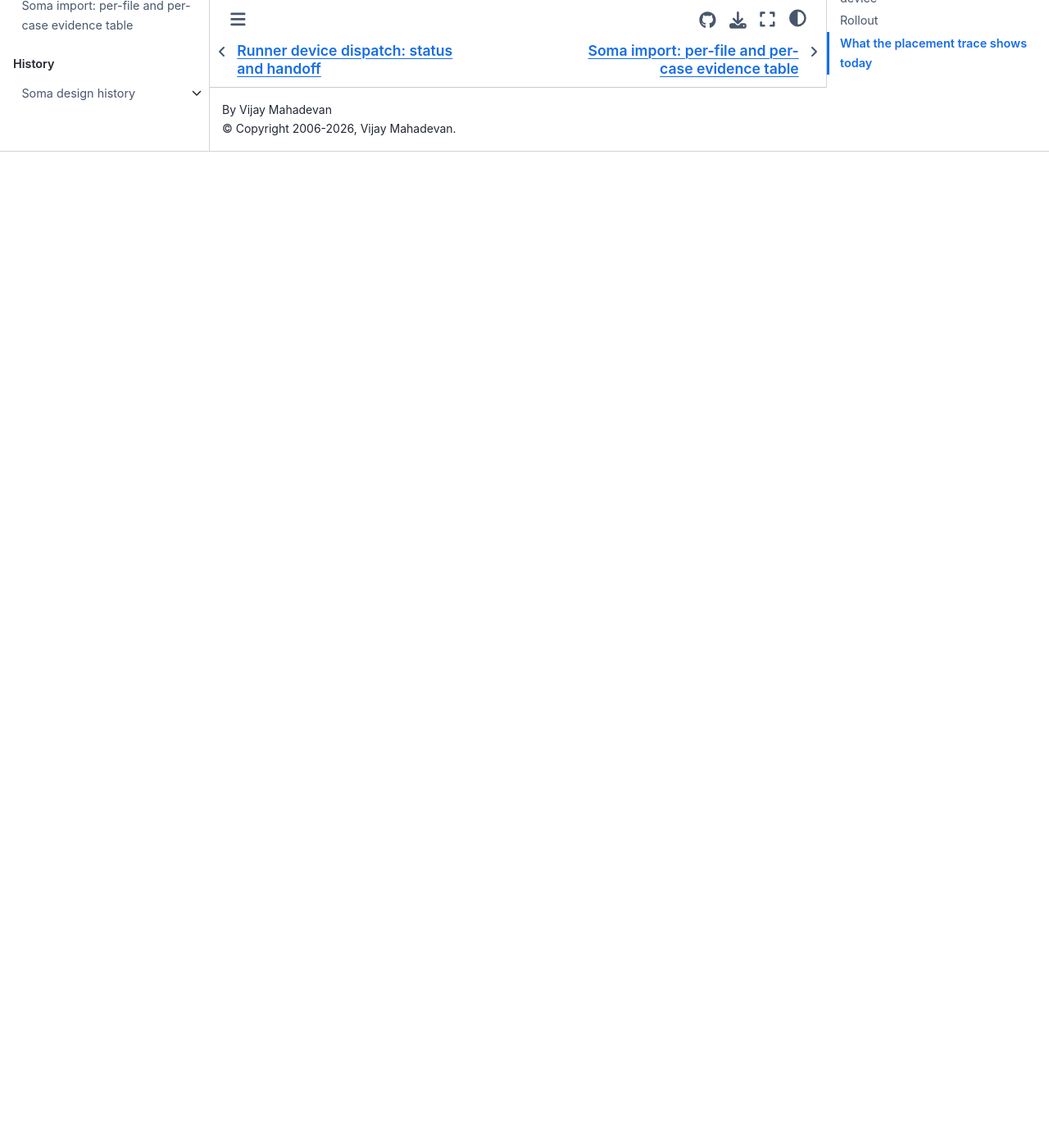
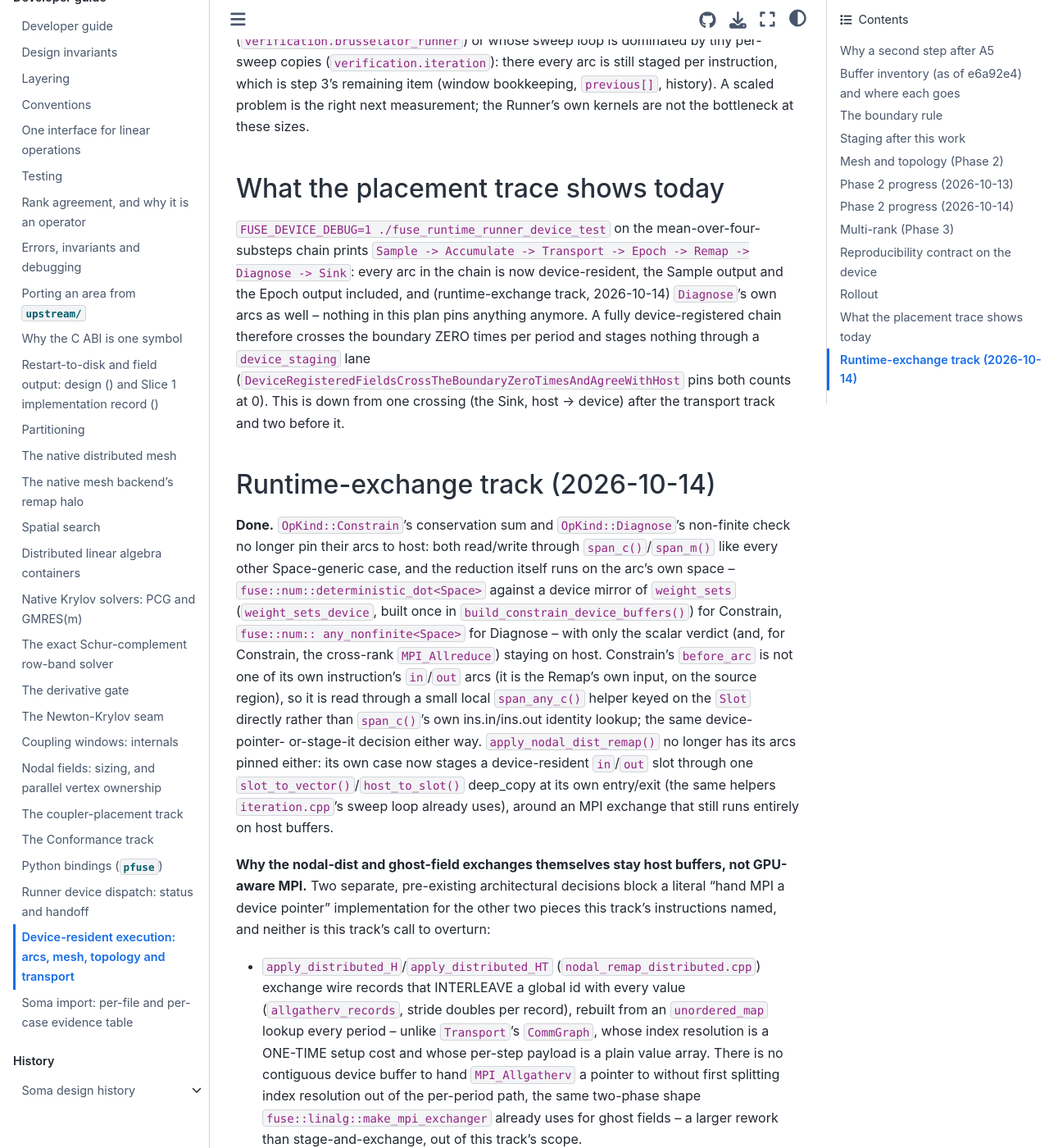
Before and after one commit to vijaysm/fuse, a Sphinx documentation site: the page built from docs/dev/device-resident-arcs.md, in a window 1280 px wide and 1400 px high, scrolled down 10838 px. Shown: the whole window at 82% size. Built offline with Sphinx 7.4.7 and the Sphinx Book theme 1.1.4, drawn with Linux system fonts in a browser that asks for light colours; pages that are not in the unit, such as notebooks, are missing from menus; before the commit the page ends 11023 px from its top, so only the background shows below that; some of the changed text lies outside the part shown.

Commit message:
docs: update the device-resident arcs design for the runtime exchange
Buffer inventory, boundary rule, rollout status and placement trace
updated for Constrain, Diagnose and the distributed-nodal Remap.

```diff
--- a/docs/dev/device-resident-arcs.md
+++ b/docs/dev/device-resident-arcs.md
@@ -28,8 +28,8 @@
 | `RegionRuntime::x_old/x_new/x_out`, accelerator state | host vectors, `Accelerator` host-only | stay host; the gather `slots[b.feed_arc] → x_old` and scatter back become `deep_copy`s per sweep over the Newton/Picard interface vector (small by construction: interface dofs, not fields) |
 | transport `send_buf/recv_buf` | host vectors, `MPI_Alltoallv` | **done (transport track, 2026-10-13):** `Impl::transport_device` (device views, built once when both of a Transport instruction's arcs land on the device) when `Transport::is_gpu_aware()` is true at run time; otherwise the pack/unpack kernels still run on the device and only the already-existing host `send`/`recv` buffers stage the `MPI_Alltoallv` itself. A mixed device/host arc pair stages the device side through `Impl::transport_in_scratch`/`transport_out_scratch` and runs the ordinary host loop. |
 | `RemapCsr` / `remap_csr_device` | host triplets + device twin built at resolve | device CSR is the primary in Device mode; builders may produce it directly (Phase 2) |
-| `weight_sets` (Constrain measures) | host vectors | host; `Constrain` integrates on the arc space and reduces, result to host |
-| `NodalDistRemap` buffers | host, MPI exchange | host; `apply_nodal_dist_remap()` stages its arcs explicitly (it is an MPI exchange like Transport) |
+| `weight_sets` (Constrain measures) | host vectors | **done (runtime-exchange track, 2026-10-14):** host (`weight_sets` never changes after setup); `weight_sets_device` is a device-resident mirror, built once in `build_constrain_device_buffers()`, and `Constrain` integrates on the arc's own space via `fuse::num::deterministic_dot` into `constrain_reduction_scratch`, result to host |
+| `NodalDistRemap` buffers | host, MPI exchange | **done (runtime-exchange track, 2026-10-14):** host; `apply_nodal_dist_remap()` stages its arcs explicitly (it is an MPI exchange like Transport) -- the arcs may now be device-resident (`place_arcs_on_device()` no longer pins them), but `apply_distributed_H`/`apply_distributed_HT`'s own `MPI_Allgatherv` calls stay on host buffers regardless of GPU-aware MPI (see the new "Runtime-exchange track" section below for why) |
 | checkpoint payloads, `verify_save`, Newton seam snapshots (`fixed_point_residual.cpp`) | host copies of slots | `deep_copy` from the arc space into the existing host containers |
 
 ## The boundary rule
@@ -52,11 +52,19 @@
    hypothetical -- a Remap's conservation check pins one of them) -- the
    device-resident side stages through a host scratch buffer and the
    ordinary scalar host loop runs against two host pointers, one crossing
-   for whichever side was device. Still unconditionally host for
-   `apply_nodal_dist_remap()` (a different track's scope);
-3. `Epoch` (status reconciliation is MPI on scalars; the value copy itself runs
-   on the arc space), `Diagnose` (`has_nonfinite` becomes a reduction on the
-   arc space; only the verdict is host), `Constrain` (reduction result);
+   for whichever side was device. `apply_nodal_dist_remap()`
+   (runtime-exchange track, 2026-10-14) is the same shape: a device-
+   resident `in`/`out` arc is staged through one `slot_to_vector()`/
+   `host_to_slot()` deep_copy at the function's own entry/exit, around an
+   MPI exchange (`apply_distributed_H`/`apply_distributed_HT`) that stays
+   on host buffers either way -- see the dedicated section below for why
+   that exchange itself is not GPU-aware;
+3. `Epoch` (status reconciliation is MPI on scalars; the value copy itself
+   runs on the arc space), `Diagnose` (runtime-exchange track, done:
+   `has_nonfinite` is a reduction on the arc space via `any_nonfinite<Space>`;
+   only the verdict is host), `Constrain` (runtime-exchange track, done: the
+   conservation sum is a reduction on the arc space via `deterministic_dot`
+   against `weight_sets_device`; only the scalar verdict is host);
 4. the accelerator interface vector and the window-member bookkeeping
    (`advance_window`'s clocks and the straddle state, which are scalars);
 5. checkpoint/resume and the Newton seam's save/restore.
@@ -250,11 +258,13 @@
    through `slot_to_host()`/`host_to_slot()`/`slot_host_read()`
    (`runner_impl.hpp`), so `place_arcs_on_device()` pins only the arcs a
    WINDOW-scoped region names (its bookkeeping still dereferences them on
-   the host), a Constrain's `before` arc, and the arcs of host-only
-   instructions (Transport, Diagnose, Constrain, nodal Remap, the
-   space-time branches). Still host, by this rule: `previous[]` and the
-   space-time history (staged per instruction), `reduction_scratch`,
-   Diagnose/Constrain reductions.
+   the host) and the space-time branches. Still host, by this rule:
+   `previous[]` and the space-time history (staged per instruction).
+   DONE (runtime-exchange track, 2026-10-14): `reduction_scratch` itself
+   stays `HostSpace` (iteration.cpp's own block reductions are
+   unconditionally host, a different track's scope), but Diagnose/
+   Constrain's reductions and the distributed-nodal Remap no longer pin
+   their arcs at all -- see the "Runtime-exchange track" section below.
 4. DONE (4610b22, 581c5d1, 7b369f4). `FUSE_EXECUTION_SPACE` resolves
    `RunnerConfig::RunnerExecutionSpace::Default`; `fuse_add_device_twin()`
    registers the 14 `.device` rows (docs/dev/testing.md, "The device
@@ -341,11 +351,74 @@
 
 `FUSE_DEVICE_DEBUG=1 ./fuse_runtime_runner_device_test` on the mean-over-four-
 substeps chain prints `Sample -> Accumulate -> Transport -> Epoch -> Remap ->
-Diagnose -> Sink`: the Transport pins `%accumulate`/`%transport`, the Diagnose
-pins `%remap`/`%diagnose`, the Sample output and the Epoch output are device
-arcs, the producer's field is mirrored. The two host-only instructions are
-what Phase 3 (Transport) and the deferred Diagnose reduction remove; until
-then a fully device-registered chain crosses the boundary twice per period
-(Epoch host -> device, Sink host -> device field) and stages the two kernel
-outputs those instructions read (`DeviceRegisteredFieldsCrossOnlyAtHostOnly
-InstructionsAndAgreeWithHost` pins both counts).
+Diagnose -> Sink`: every arc in the chain is now device-resident, the Sample
+output and the Epoch output included, and (runtime-exchange track,
+2026-10-14) `Diagnose`'s own arcs as well -- nothing in this plan pins
+anything anymore. A fully device-registered chain therefore crosses the
+boundary ZERO times per period and stages nothing through a `device_staging`
+lane (`DeviceRegisteredFieldsCrossTheBoundaryZeroTimesAndAgreeWithHost` pins
+both counts at 0). This is down from one crossing (the Sink, host ->
+device) after the transport track and two before it.
+
+## Runtime-exchange track (2026-10-14)
+
+**Done.** `OpKind::Constrain`'s conservation sum and `OpKind::Diagnose`'s
+non-finite check no longer pin their arcs to host: both read/write through
+`span_c()`/`span_m()` like every other Space-generic case, and the
+reduction itself runs on the arc's own space --
+`fuse::num::deterministic_dot<Space>` against a device mirror of
+`weight_sets` (`weight_sets_device`, built once in
+`build_constrain_device_buffers()`) for Constrain, `fuse::num::
+any_nonfinite<Space>` for Diagnose -- with only the scalar verdict (and,
+for Constrain, the cross-rank `MPI_Allreduce`) staying on host. Constrain's
+`before_arc` is not one of its own instruction's `in`/`out` arcs (it is the
+Remap's own input, on the source region), so it is read through a small
+local `span_any_c()` helper keyed on the `Slot` directly rather than
+`span_c()`'s own ins.in/ins.out identity lookup; the same device-pointer-
+or-stage-it decision either way.
+`apply_nodal_dist_remap()` no longer has its arcs pinned either: its own
+case now stages a device-resident `in`/`out` slot through one
+`slot_to_vector()`/`host_to_slot()` deep_copy at its own entry/exit (the
+same helpers `iteration.cpp`'s sweep loop already uses), around an MPI
+exchange that still runs entirely on host buffers.
+
+**Why the nodal-dist and ghost-field exchanges themselves stay host
+buffers, not GPU-aware MPI.** Two separate, pre-existing architectural
+decisions block a literal "hand MPI a device pointer" implementation for
+the other two pieces this track's instructions named, and neither is this
+track's call to overturn:
+
+- `apply_distributed_H`/`apply_distributed_HT` (`nodal_remap_distributed.cpp`)
+  exchange wire records that INTERLEAVE a global id with every value
+  (`allgatherv_records`, stride doubles per record), rebuilt from an
+  `unordered_map` lookup every period -- unlike `Transport`'s `CommGraph`,
+  whose index resolution is a ONE-TIME setup cost and whose per-step
+  payload is a plain value array. There is no contiguous device buffer to
+  hand `MPI_Allgatherv` a pointer to without first splitting index
+  resolution out of the per-period path, the same two-phase shape
+  `fuse::linalg::make_mpi_exchanger` already uses for ghost fields -- a
+  larger rework than stage-and-exchange, out of this track's scope.
+- `fuse::linalg::GhostExchanger` (`comm.hpp`) is deliberately isolated from
+  Kokkos (`comm.hpp`'s own header comment: "linalg includes only base"),
+  the same boundary `tools/check-layering.py` enforces for every other
+  `fuse::linalg` header. Its `update()` already takes raw `const double*`/
+  `double*` (space-agnostic at the type level), but `MpiExchanger::update`'s
+  pack/unpack loops (`comm_mpi.cpp`) dereference them on the host; making
+  that a device kernel needs a Kokkos include this header does not carry
+  today. Adding one is a layering decision for the owner, not something
+  this track changes unilaterally.
+- `fuse::native::exchange_migration_buffers()` (`native_migration.hpp`)
+  states its own policy in its header comment: "this file's own migration
+  exchange always stages through host buffers regardless, per the standing
+  priority (robustness before efficiency) -- a device-resident native-mesh
+  migration path is still future work." `pack_for_migration`'s own byte-
+  buffer packing already depends on `NativeMeshView`'s host-only accessors
+  (`cell_vertices`, `global_id`; device-resident-arcs.md's own Phase 2
+  section: "validation ... stay host, Result/fmt are not device-callable"),
+  so making the exchange itself device-aware is gated on NativeMeshView
+  becoming device-primary first -- the device-mesh/weight-builders track's
+  own scope, not this one's.
+
+**Lead must know.** The GhostExchanger and migration-exchange blockers
+above are findings, not fixes -- report-runtime-exchange.md states them as
+deviations. Overturning either standing decision is the owner's call.
```
Also changed, not shown: docs/dev/runner-device-dispatch.md (+14 -5 lines).
